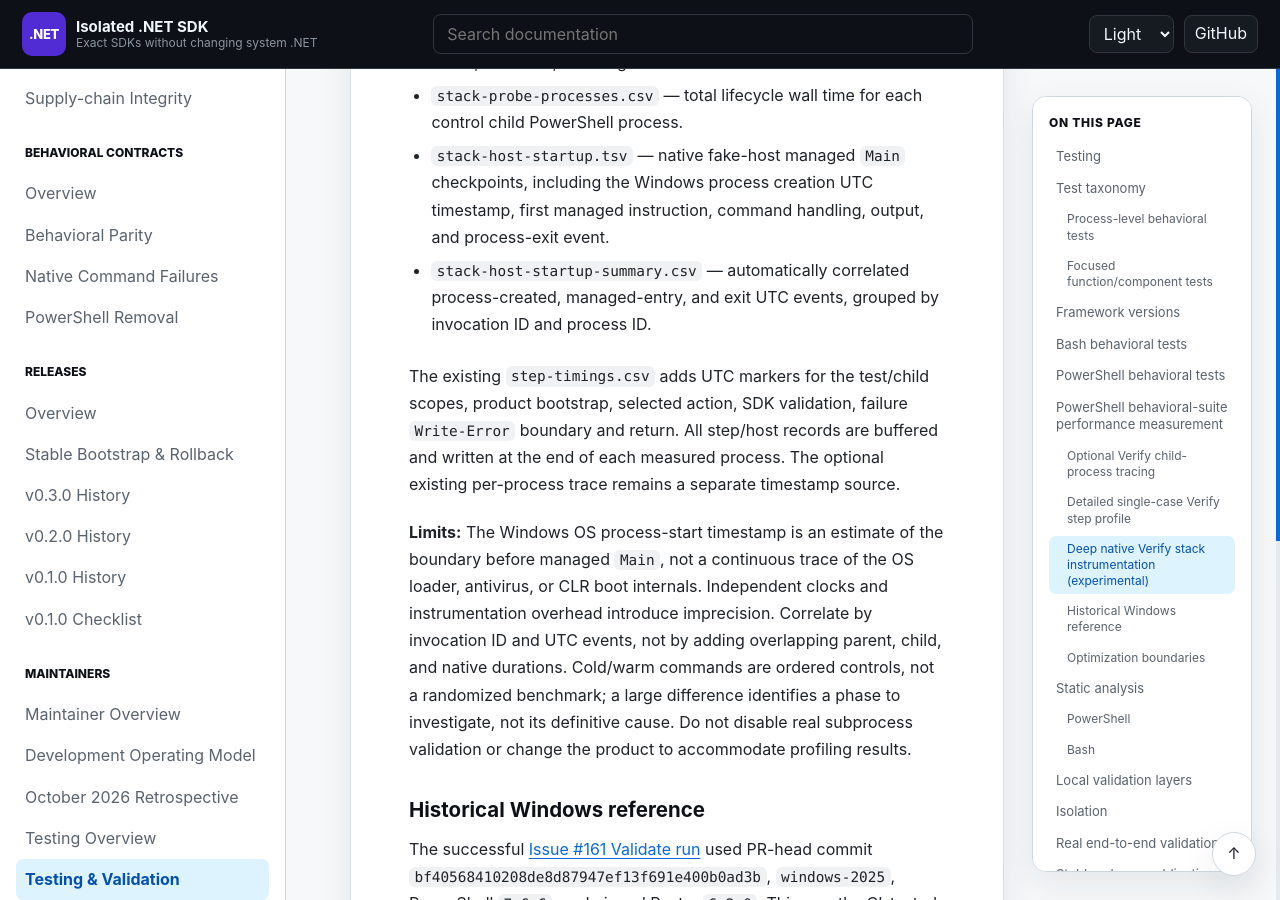
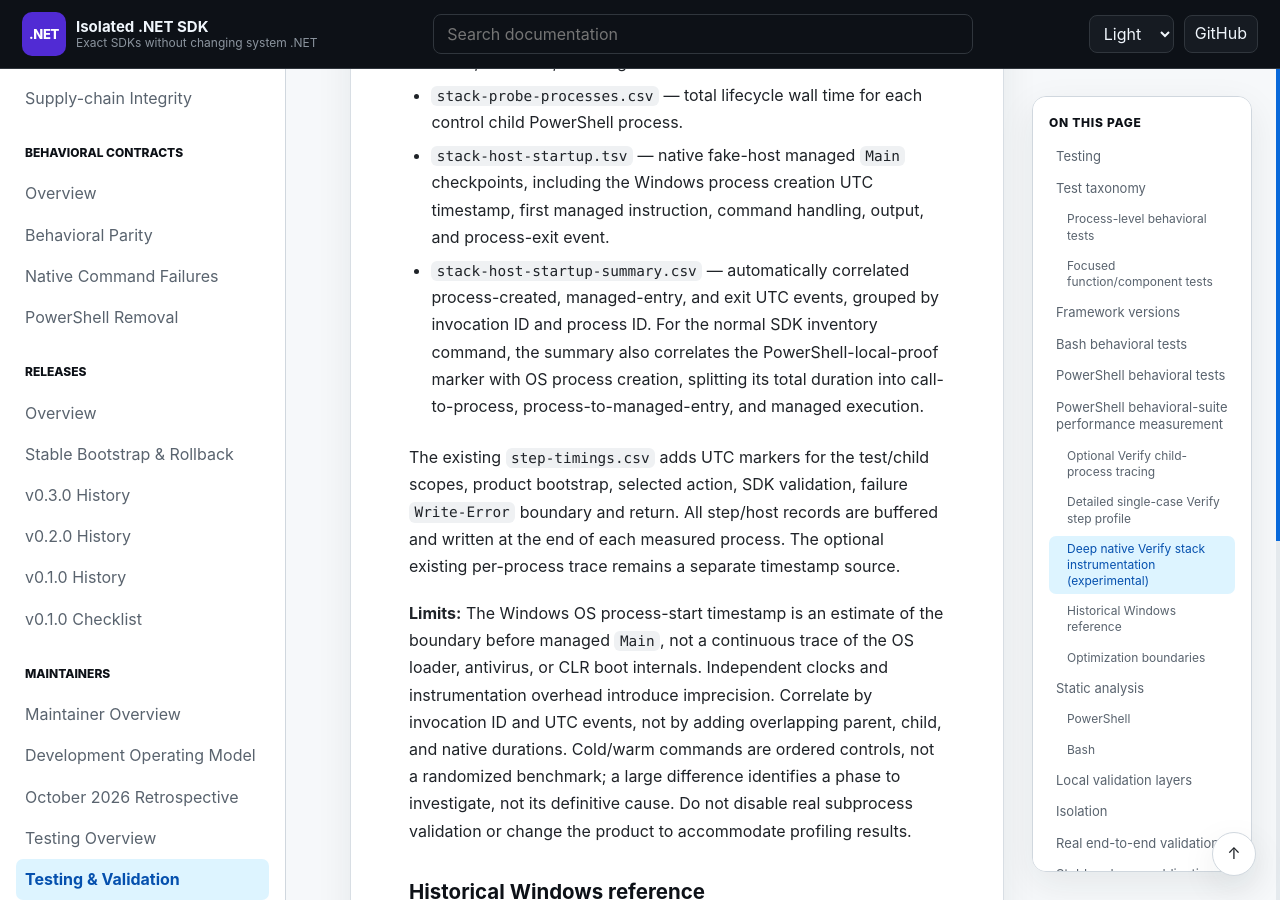
Before and after one commit to infoconex/isolated-dotnet-sdk, a Jekyll site: the page built from docs/maintainers/testing/testing.md, in a window 1280 px wide and 900 px high, scrolled down 9651 px. Built offline with Jekyll 4.4.1, drawn with Linux system fonts in a browser that asks for light colours; our own code applies the rules of GitHub Pages for plain Markdown files.

Commit message:
docs(test): document PowerShell to OS to managed-entry phase split

```diff
--- a/docs/maintainers/testing/testing.md
+++ b/docs/maintainers/testing/testing.md
@@ -270,6 +270,9 @@ The resulting archive additionally includes:
   managed instruction, command handling, output, and process-exit event.
 - `stack-host-startup-summary.csv` — automatically correlated process-created,
   managed-entry, and exit UTC events, grouped by invocation ID and process ID.
+  For the normal SDK inventory command, the summary also correlates the
+  PowerShell-local-proof marker with OS process creation, splitting its total
+  duration into call-to-process, process-to-managed-entry, and managed execution.
 
 The existing `step-timings.csv` adds UTC markers for the test/child
 scopes, product bootstrap, selected action, SDK validation, failure
```
